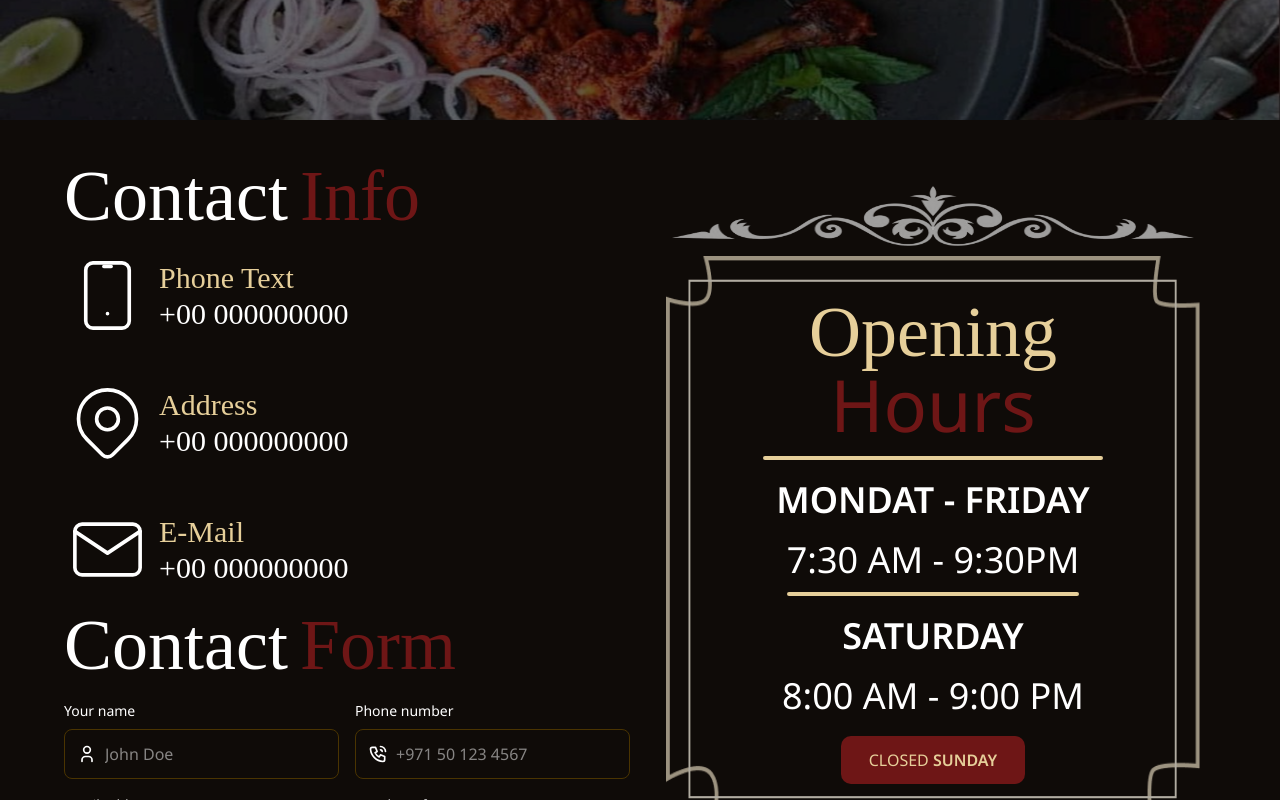
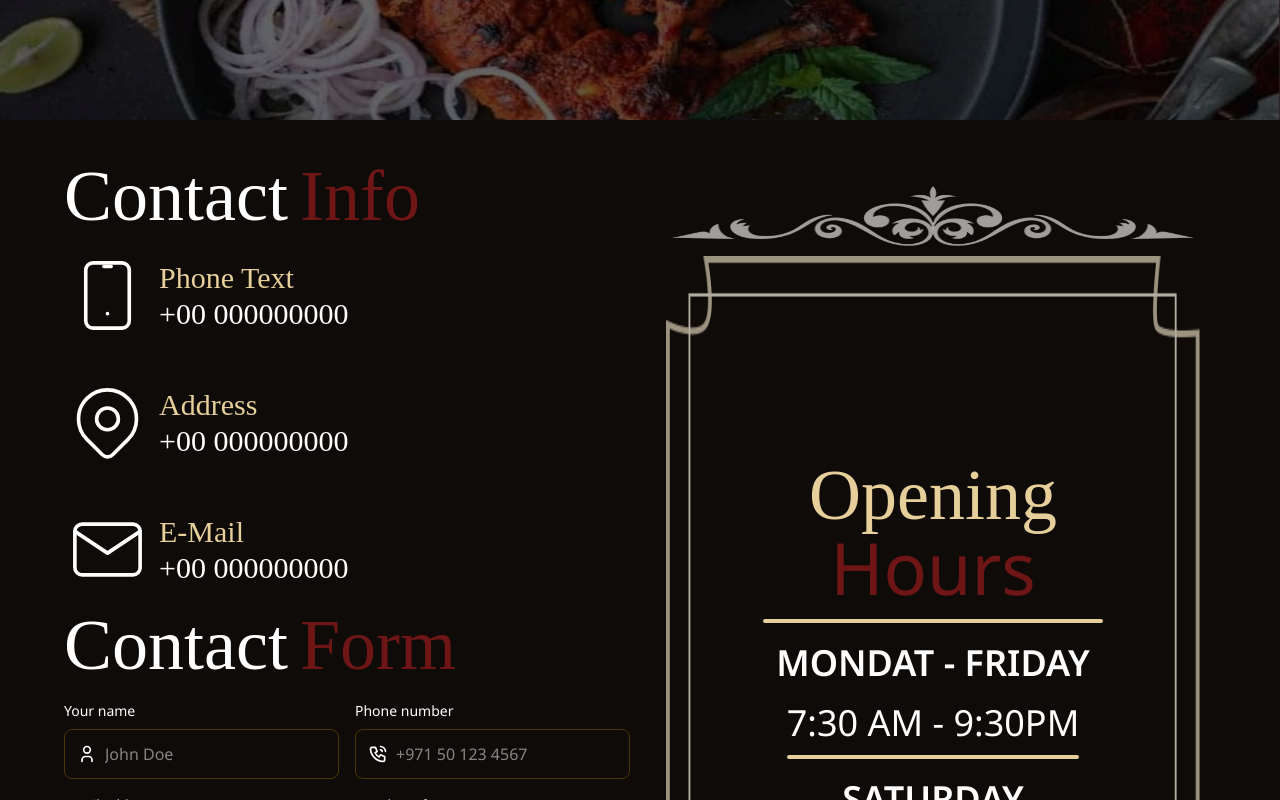
Before and after one commit to unknowdeepanshu/cafe-and-restaurant, a React (Vite) app in the folder Spice Route Restaurant/: page /contact in a window 1280 px wide. Shown: the part 360-1160 px from the top of the page. Built offline with nearby package versions, Linux system fonts and the light colour scheme; a web font is replaced by a local one.

Commit message:
fix: adjust layout in Contact component for better responsiveness and alignment

```diff
--- a/Spice Route Restaurant/src/pages/Contact/Contact.tsx
+++ b/Spice Route Restaurant/src/pages/Contact/Contact.tsx
@@ -84,7 +84,7 @@ function Contact() {
     <>
       <section>
         <HeaderTitle img={MenuHeader} Title="Contact Us" />
-        <div className="flex h-fit w-full flex-col justify-between gap-5 px-4 py-10 md:flex-row md:px-16">
+        <div className="flex h-fit w-full flex-col items-stretch justify-between gap-5 px-4 py-10 md:flex-row md:px-16">
           <div className="flex h-fit w-full flex-col gap-4 md:w-1/2">
             <div className="flex h-fit w-full flex-col">
               <div>
@@ -157,8 +157,8 @@ function Contact() {
               </div>
             </div>
           </div>
-          <div className="flex h-full w-full flex-col items-center justify-center md:w-1/2">
-            <OpeningCard className="md:w-full" />
+          <div className="flex w-full flex-col items-center justify-center self-stretch md:w-1/2">
+            <OpeningCard className="h-full md:w-full" />
           </div>
         </div>
       </section>
```
